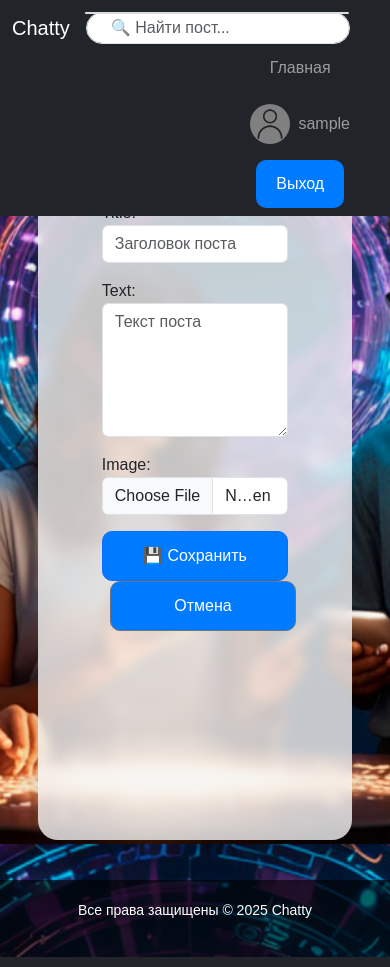
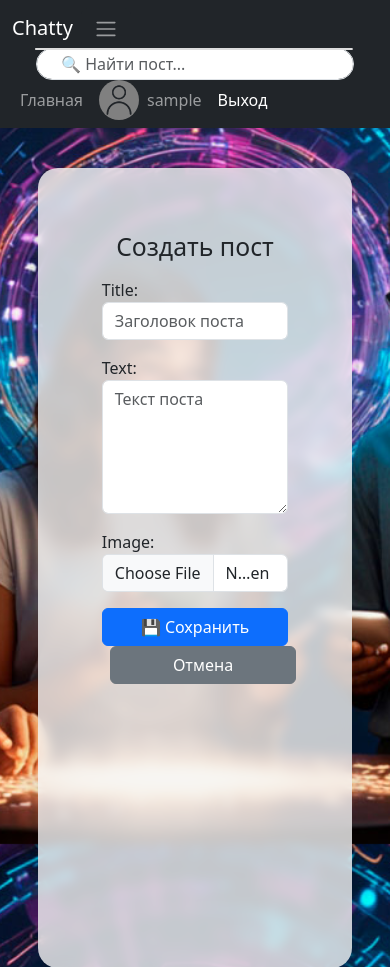
Before and after one commit to Olhafaruk/chatty_project, a Django app: page /posts/create/ in a window 390 px wide. Shown: the top 967 px of the page. Run offline with Django 5.2, Linux system fonts and the light colour scheme; the visitor is signed in with stand-in values (Sample User, id 1); parts of the project's set-up code (start-up, migrations or seed data) failed here and were passed over.

Commit message:
+Hamburger menu

```diff
--- a/templates/base.html
+++ b/templates/base.html
@@ -1,4 +1,6 @@
+<!-- #templates/base.html -->
 <!DOCTYPE html>
+
 {% load static %}
 {% block scripts %}
   <script src="{% static 'js/subscriptions.js' %}"></script>
--- a/templates/include/navbar.html
+++ b/templates/include/navbar.html
@@ -1,81 +1,207 @@
-<nav class="navbar navbar-expand-lg navbar-dark bg-dark">
-    <div class="container-fluid" style="padding-right: 40px;">
-        <a class="navbar-brand me-3" href="#">Chatty</a>
+<!-- templates/include/navbar.html -->
+<!DOCTYPE html>
+<html lang="ru">
+  <head>
+    <meta charset="UTF-8" />
+    <meta name="viewport" content="width=device-width, initial-scale=1" />
+    <title>Chatty - Навигация</title>
 
-        <!-- 🔍 Поле поиска с автоподсказками -->
-        <form action="{% url 'search' %}" method="GET" class="d-flex flex-grow-1">
+    <!-- Подключаем Bootstrap 5 -->
+    <link
+      href="https://cdn.jsdelivr.net/npm/bootstrap@5.3.0/dist/css/bootstrap.min.css"
+      rel="stylesheet"
+    />
+    <script src="https://cdn.jsdelivr.net/npm/bootstrap@5.3.0/dist/js/bootstrap.bundle.min.js"></script>
+
+    <style>
+      /* Стили для подсказок поиска */
+      #suggestions-list {
+        list-style-type: none;
+        padding: 0;
+        position: absolute;
+        background: white;
+        width: 100%;
+        border: 1px solid #ddd;
+        max-height: 200px;
+        overflow-y: auto;
+        z-index: 1000;
+      }
+      #suggestions-list li:hover {
+        background: #f0f0f0;
+        cursor: pointer;
+      }
+    </style>
+  </head>
+  <body>
+    <!-- Навигационная панель -->
+    <nav class="navbar navbar-dark bg-dark">
+      <div class="container-fluid d-flex justify-content-between align-items-center">
+        <!-- Левая часть: логотип и кнопка-гамбургер для полного меню -->
+        <div class="d-flex align-items-center">
+          <a class="navbar-brand me-2" href="#">Chatty</a>
+          <button
+            class="btn btn-dark"
+            type="button"
+            data-bs-toggle="offcanvas"
+            data-bs-target="#fullMenuOffcanvas"
+            aria-controls="fullMenuOffcanvas"
+          >
+            <span class="navbar-toggler-icon"></span>
+          </button>
+        </div>
+
+        <!-- Средняя часть: поисковая форма -->
+        <div class="flex-grow-1 mx-4 position-relative">
+          <form action="{% url 'search' %}" method="GET" class="d-flex">
             <div class="input-group" style="max-width: 900px;">
-                <input type="text" id="search-box" name="q" class="form-control rounded-pill ps-4"
-                    placeholder="🔍 Найти пост..." style="height: 32px;" onkeyup="showSuggestions(this.value)">
-                <ul id="suggestions-list" class="list-group position-absolute w-100"></ul>
+              <input
+                type="text"
+                id="search-box"
+                name="q"
+                class="form-control rounded-pill ps-4"
+                placeholder="🔍 Найти пост..."
+                style="height: 32px;"
+                onkeyup="showSuggestions(this.value)"
+              />
+              <ul
+                id="suggestions-list"
+                class="list-group position-absolute w-100"
+              ></ul>
             </div>
-        </form>
+          </form>
+        </div>
 
-        <ul class="navbar-nav d-flex align-items-center gap-3 ms-auto">
-            <li class="nav-item">
-                <a class="nav-link" href="{% url 'home' %}">Главная</a>
+        <!-- Правая часть: базовое меню для больших экранов -->
+        <div>
+          <ul class="navbar-nav flex-row align-items-center">
+            <li class="nav-item mx-2">
+              <a class="nav-link" href="{% url 'home' %}">Главная</a>
             </li>
             {% if user.is_authenticated %}
-            <li class="nav-item d-flex align-items-center">
-                <img src="{% if user.avatar %}{{ user.avatar.url }}{% else %}{{ MEDIA_URL }}avatars/default.png{% endif %}"
-                    alt="Аватар" class="rounded-circle" width="40" height="40" style="object-fit: cover; margin-right: 8px;">
-                <a class="nav-link" href="{% url 'profile' username=user.username %}">{{ user.username }}</a>
+              <li class="nav-item mx-2 d-flex align-items-center">
+                <img
+                  src="{% if user.avatar %}{{ user.avatar.url }}{% else %}{{ MEDIA_URL }}avatars/default.png{% endif %}"
+                  alt="Аватар"
+                  class="rounded-circle"
+                  width="40"
+                  height="40"
+                  style="object-fit: cover; margin-right: 8px;"
+                />
+                <a class="nav-link" href="{% url 'profile' username=user.username %}"
+                  >{{ user.username }}</a
+                >
+              </li>
+              <li class="nav-item mx-2">
+                <form method="POST" action="{% url 'logout' %}" style="display: inline;">
+                  {% csrf_token %}
+                  <button
+                    type="submit"
+                    class="btn btn-link nav-link text-white"
+                  >
+                    Выход
+                  </button>
+                </form>
+              </li>
+            {% else %}
+              <li class="nav-item mx-2">
+                <a class="nav-link" href="{% url 'login' %}">Войти</a>
+              </li>
+              <li class="nav-item mx-2">
+                <a class="nav-link btn btn-primary text-white" href="{% url 'register' %}">Регистрация</a>
+              </li>
+            {% endif %}
+          </ul>
+        </div>
+      </div>
+    </nav>
+
+    <!-- Offcanvas-панель для полного списка функций (открывается слева) -->
+    <div
+      class="offcanvas offcanvas-start"
+      tabindex="-1"
+      id="fullMenuOffcanvas"
+      aria-labelledby="fullMenuOffcanvasLabel"
+    >
+      <div class="offcanvas-header">
+        <h5 class="offcanvas-title" id="fullMenuOffcanvasLabel">
+          Полный список функций сайта
+        </h5>
+        <button
+          type="button"
+          class="btn-close"
+          data-bs-dismiss="offcanvas"
+          aria-label="Закрыть"
+        ></button>
+      </div>
+      <div class="offcanvas-body">
+        <!-- Базовое меню пользователя (повтор) -->
+        <ul class="navbar-nav mb-3">
+          <li class="nav-item mb-2">
+            <a class="nav-link" href="{% url 'welcome' %}">Приветственная страница</a>
+          </li>
+          <li class="nav-item mb-2">
+            <a class="nav-link" href="{% url 'register' %}">Регистрация</a>
+          </li>
+          {% if not user.is_authenticated %}
+            <li class="nav-item mb-2">
+              <a class="nav-link" href="{% url 'login' %}">Вход</a>
             </li>
-            <li class="nav-item">
-                <form method="POST" action="{% url 'logout' %}" style="display: inline;">
-                    {% csrf_token %}
-                    <button type="submit" class="nav-link btn btn-link text-white">Выход</button>
-                </form>
+          {% endif %}
+          {% if user.is_authenticated %}
+            <li class="nav-item mb-2">
+              <a class="nav-link" href="{% url 'logout' %}">Выход</a>
             </li>
-            {% else %}
-            <li class="nav-item">
-                <a class="nav-link" href="{% url 'login' %}">Войти</a>
+            <li class="nav-item mb-2">
+              <a class="nav-link" href="{% url 'profile' username=user.username %}">Профиль</a>
             </li>
-            <li class="nav-item">
-                <a class="nav-link btn btn-primary text-white" href="{% url 'register' %}">Регистрация</a>
+            <li class="nav-item mb-2">
+              <a class="nav-link" href="{% url 'change_password' %}">Изменить пароль</a>
             </li>
-            {% endif %}
+            <li class="nav-item mb-2">
+              <a class="nav-link" href="{% url 'edit_profile' username=user.username %}">Редактировать профиль</a>
+            </li>
+          {% endif %}
         </ul>
+
+        <hr />
+
+        <!-- Дополнительное меню: функции приложения posts -->
+        <div class="full-functionality-menu">
+
+          <ul class="list-group list-group-flush">
+            <li class="list-group-item">
+              <a href="{% url 'posts:post_list' %}">Список постов</a>
+            </li>
+            <li class="list-group-item">
+              <a href="{% url 'posts:post_create' %}">Создать пост</a>
+            </li>
+            <li class="list-group-item">
+
+          </ul>
+        </div>
+      </div>
     </div>
-</nav>
 
-<script>
-function showSuggestions(query) {
-    if (query.length < 2) {
-        document.getElementById("suggestions-list").innerHTML = "";
-        return;
-    }
-
-    fetch(`/search/suggestions/?q=${query}`)
-        .then(response => response.json())
-        .then(data => {
+    <!-- Скрипт для подсказок поиска (без изменений) -->
+    <script>
+      function showSuggestions(query) {
+        if (query.length < 2) {
+          document.getElementById("suggestions-list").innerHTML = "";
+          return;
+        }
+        fetch(`/search/suggestions/?q=${query}`)
+          .then((response) => response.json())
+          .then((data) => {
             let suggestionsList = document.getElementById("suggestions-list");
             suggestionsList.innerHTML = "";
-            data.forEach(title => {
-                let item = document.createElement("li");
-                item.className = "list-group-item";
-                item.innerHTML = `<a href="/search/?q=${title}" class="text-dark text-decoration-none">${title}</a>`;
-                suggestionsList.appendChild(item);
+            data.forEach((title) => {
+              let item = document.createElement("li");
+              item.className = "list-group-item";
+              item.innerHTML = `<a href="/search/?q=${title}" class="text-dark text-decoration-none">${title}</a>`;
+              suggestionsList.appendChild(item);
             });
-        });
-}
-</script>
-
-<style>
-#suggestions-list {
-    list-style-type: none;
-    padding: 0;
-    position: absolute;
-    background: white;
-    width: 100%;
-    border: 1px solid #ddd;
-    max-height: 200px;
-    overflow-y: auto;
-    z-index: 1000;
-}
-
-#suggestions-list li:hover {
-    background: #f0f0f0;
-    cursor: pointer;
-}
-</style>
+          });
+      }
+    </script>
+  </body>
+</html>
```
Also changed, not shown: posts/migrations/0008_alter_post_slug.py (added), 1 other file.
